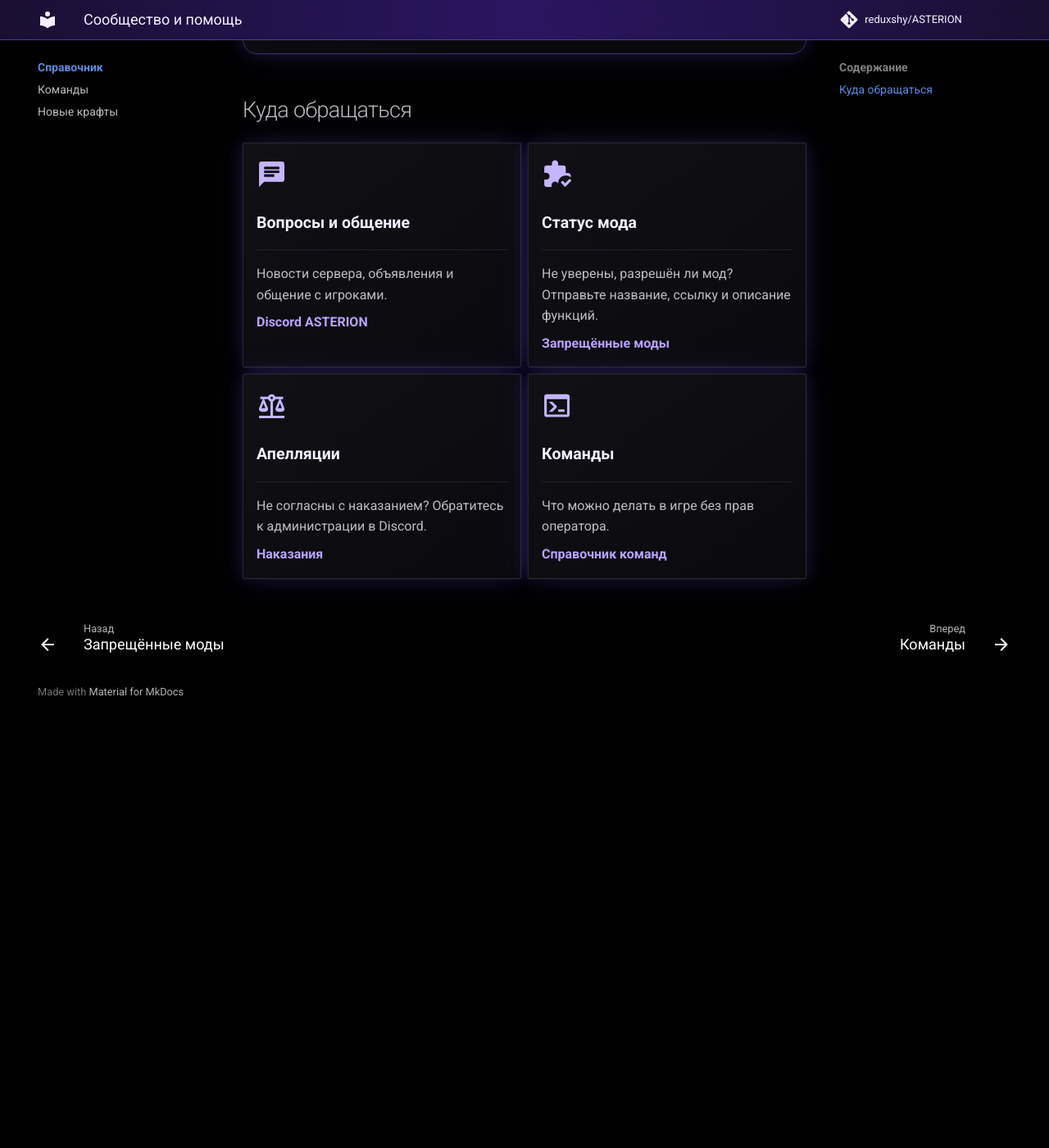
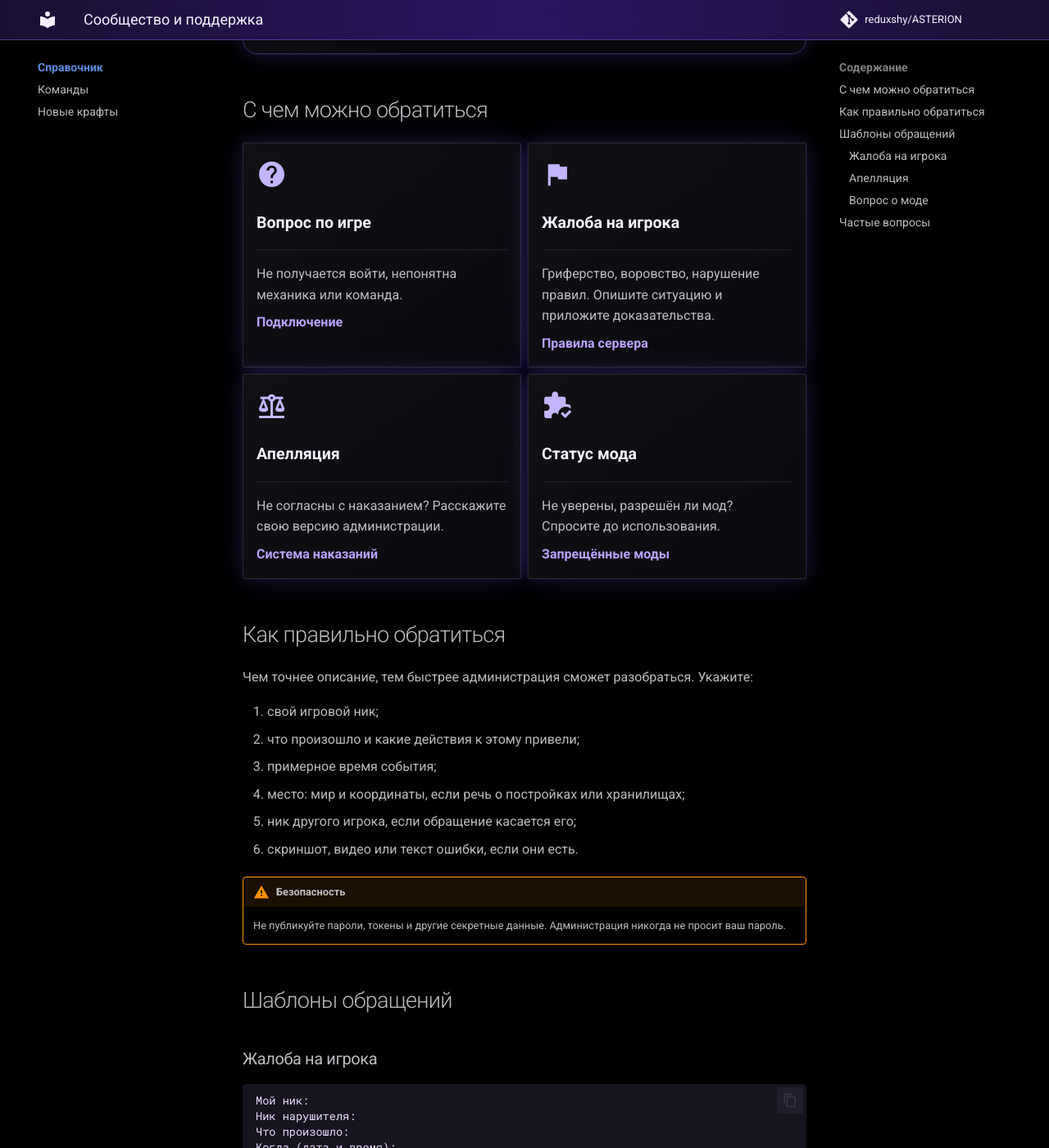
Before and after one commit to reduxshy/ASTERION, an MkDocs documentation site: the page built from docs/guide/index.md, in a window 1280 px wide and 1400 px high, scrolled down 653 px. Shown: the whole window at 82% size. Built offline with MkDocs 1.6.1 and Material for MkDocs 9.7.7, drawn with Linux system fonts in a browser that asks for light colours; comment, search, counter and statistics services are not loaded; before the commit the page ends 1519 px from its top, so only the background shows below that; some of the changed text lies outside the part shown.

Commit message:
Update index.md

````diff
--- a/docs/guide/index.md
+++ b/docs/guide/index.md
@@ -1,14 +1,14 @@
 ---
-title: Сообщество и помощь
+title: Сообщество и поддержка
 ---
 
 <div class="asterion-hero" markdown>
 
 <p class="asterion-eyebrow">ПОДДЕРЖКА</p>
 
-# Сообщество и помощь
+# Сообщество и поддержка
 
-Общение с игроками, вопросы администрации и обращения по наказаниям.
+Вопросы, жалобы, апелляции и общение с игроками: всё через Discord ASTERION.
 
 <div class="asterion-hero-actions">
   <a class="asterion-button asterion-button-primary" href="https://discord.gg/FGb8aVEJQ">Перейти в Discord <span>↗</span></a>
@@ -17,19 +17,39 @@ title: Сообщество и помощь
 
 </div>
 
-## Куда обращаться
+## С чем можно обратиться
 
 <div class="grid cards asterion-community" markdown>
 
--   :material-message-text:{ .asterion-icon }
+-   :material-help-circle:{ .asterion-icon }
 
-    **Вопросы и общение**
+    **Вопрос по игре**
 
     ---
 
-    Новости сервера, объявления и общение с игроками.
+    Не получается войти, непонятна механика или команда.
 
-    [Discord ASTERION](https://discord.gg/FGb8aVEJQ)
+    [Подключение](../getting-started/connect.md)
+
+-   :material-flag:{ .asterion-icon }
+
+    **Жалоба на игрока**
+
+    ---
+
+    Гриферство, воровство, нарушение правил. Опишите ситуацию и приложите доказательства.
+
+    [Правила сервера](../rules/index.md)
+
+-   :material-scale-balance:{ .asterion-icon }
+
+    **Апелляция**
+
+    ---
+
+    Не согласны с наказанием? Расскажите свою версию администрации.
+
+    [Система наказаний](../rules/index.md#punishments)
 
 -   :material-puzzle-check:{ .asterion-icon }
 
@@ -37,28 +57,85 @@ title: Сообщество и помощь
 
     ---
 
-    Не уверены, разрешён ли мод? Отправьте название, ссылку и описание функций.
+    Не уверены, разрешён ли мод? Спросите до использования.
 
     [Запрещённые моды](../rules/forbidden-mods.md)
 
--   :material-scale-balance:{ .asterion-icon }
+</div>
 
-    **Апелляции**
+## Как правильно обратиться
 
-    ---
+Чем точнее описание, тем быстрее администрация сможет разобраться. Укажите:
 
-    Не согласны с наказанием? Обратитесь к администрации в Discord.
+1. свой игровой ник;
+2. что произошло и какие действия к этому привели;
+3. примерное время события;
+4. место: мир и координаты, если речь о постройках или хранилищах;
+5. ник другого игрока, если обращение касается его;
+6. скриншот, видео или текст ошибки, если они есть.
 
-    [Наказания](../rules/index.md#punishments)
+!!! warning "Безопасность"
 
--   :material-console:{ .asterion-icon }
+    Не публикуйте пароли, токены и другие секретные данные. Администрация никогда не просит ваш пароль.
 
-    **Команды**
+## Шаблоны обращений
 
-    ---
+### Жалоба на игрока
 
-    Что можно делать в игре без прав оператора.
+```text
+Мой ник:
+Ник нарушителя:
+Что произошло:
+Когда (дата и время):
+Где (мир и координаты):
+Доказательства (скриншот или видео):
+```
 
-    [Справочник команд](../guide/commands.md)
+### Апелляция
+
+```text
+Мой ник:
+Какое наказание получено:
+За что, по мнению администрации:
+Почему я не согласен:
+Доказательства (скриншот или видео):
+```
+
+### Вопрос о моде
+
+```text
+Название мода:
+Ссылка на страницу мода:
+Что он делает:
+Версия Minecraft и загрузчик:
+```
+
+## Частые вопросы
+
+<div class="asterion-info-panel" markdown>
+
+<div class="asterion-info-heading" markdown>
+
+:material-frequently-asked-questions: **Быстрые ответы**
+
+<span>Возможно, вашу проблему можно решить сразу</span>
 
 </div>
+
+| Вопрос | Ответ |
+|:--|:--|
+| Я забыл пароль | Напишите в Discord администрации: она поможет восстановить доступ |
+| Не вижу ники над игроками | Это особенность сервера: нажмите на игрока правой кнопкой мыши, и имя появится над панелью предметов |
+| Не работает голосовой чат | Установите мод Simple Voice Chat и откройте меню клавишей `V` |
+| Разрешён ли мой мод | Сверьтесь со списком [запрещённых модов](../rules/forbidden-mods.md). Если мода там нет, это не значит, что он разрешён: спросите администрацию |
+| Нашёл баг | Не используйте его для преимущества и сообщите администрации (пункт 2.4 правил) |
+| Случайно узнал сид мира | Сообщите администрации: сокрытие считается нарушением (пункт 2.6 правил) |
+| Меня наказали, я не согласен | Подайте апелляцию по шаблону выше |
+
+</div>
+
+<div class="asterion-bottom-note" markdown>
+
+*Не нашли ответ? Задайте вопрос в [Discord ASTERION](https://discord.gg/FGb8aVEJQ).*
+
+</div>
````
